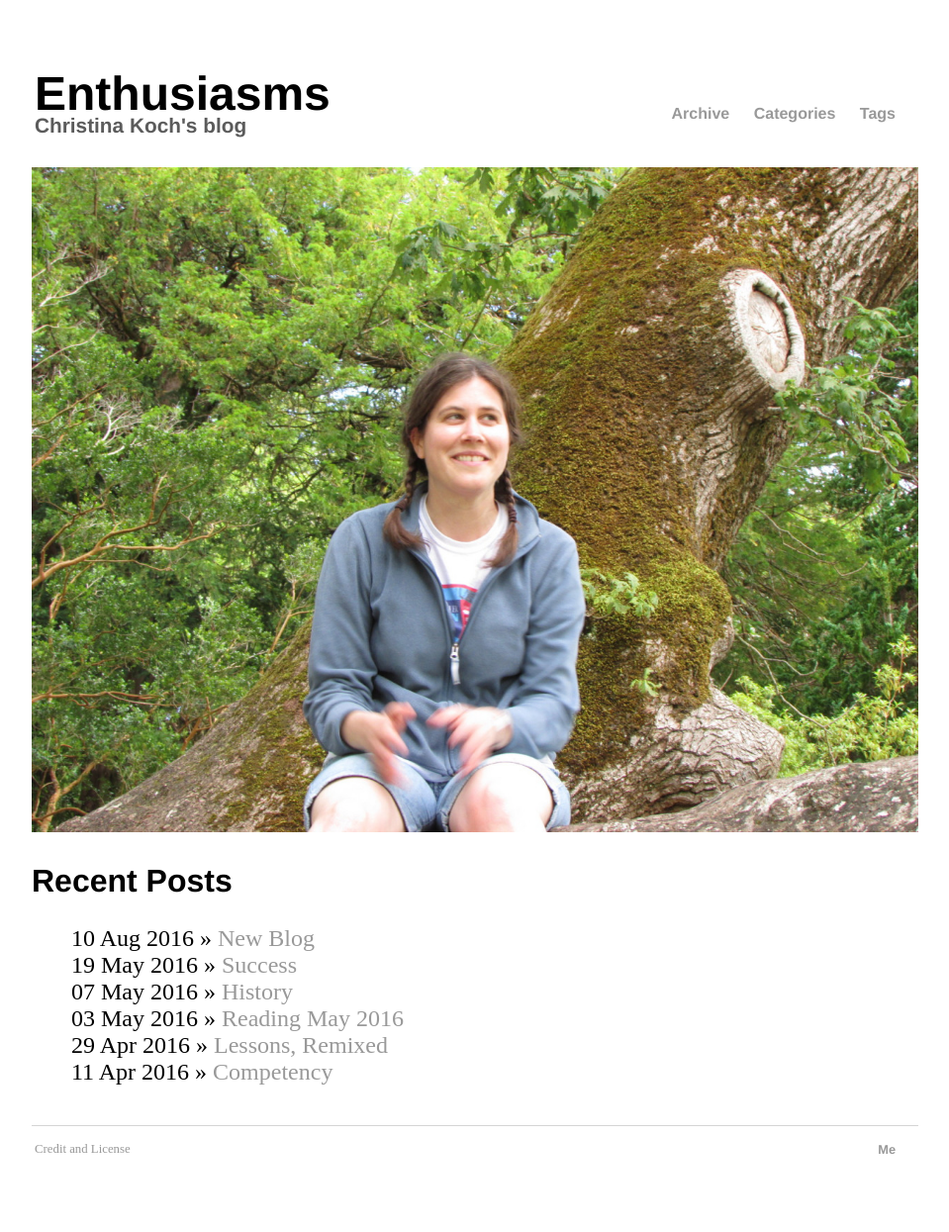
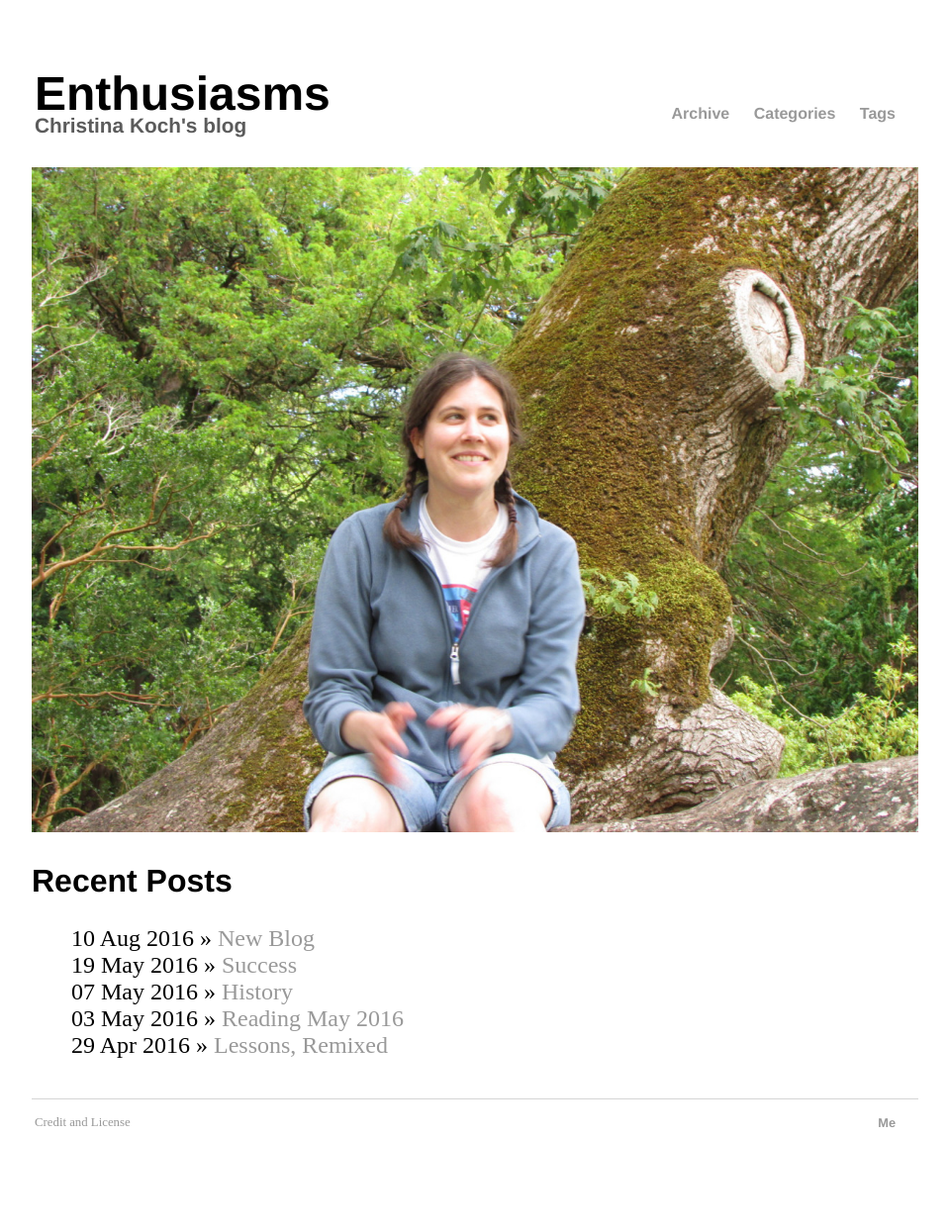
Before and after one commit to ChristinaLK/blog, a Jekyll site: the page built from index.html, in a window 1280 px wide. Shown: the whole page at 99% size, without its empty margins (160-1119 px from the left). Built offline with Jekyll 4.4.1, drawn with Linux system fonts in a browser that asks for light colours; after the commit the page ends 1218 px from its top, so only the background shows below that.

Commit message:
changing number of posts

```diff
--- a/index.html
+++ b/index.html
@@ -8,7 +8,7 @@ header_img: img/me_tree.jpg
 
 <ul class="posts">
 
-  {% for post in site.posts limit:6 %}
+  {% for post in site.posts limit:5 %}
 	<li><span>{{ post.date | date_to_string }}</span> »
 	<a href="{{site.root}}{{ post.url }}" title="{{ post.title }}">{{ post.title }}</a></li>
   {% endfor %}
```
